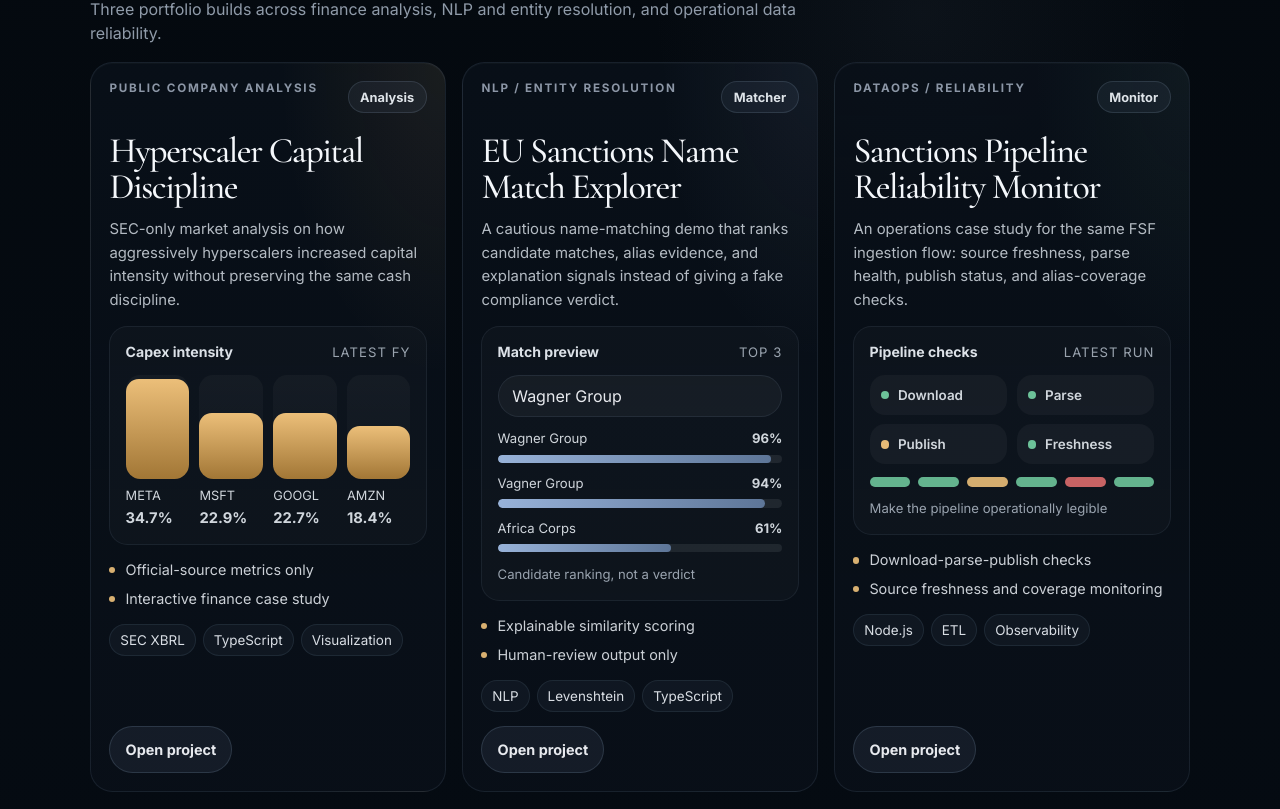
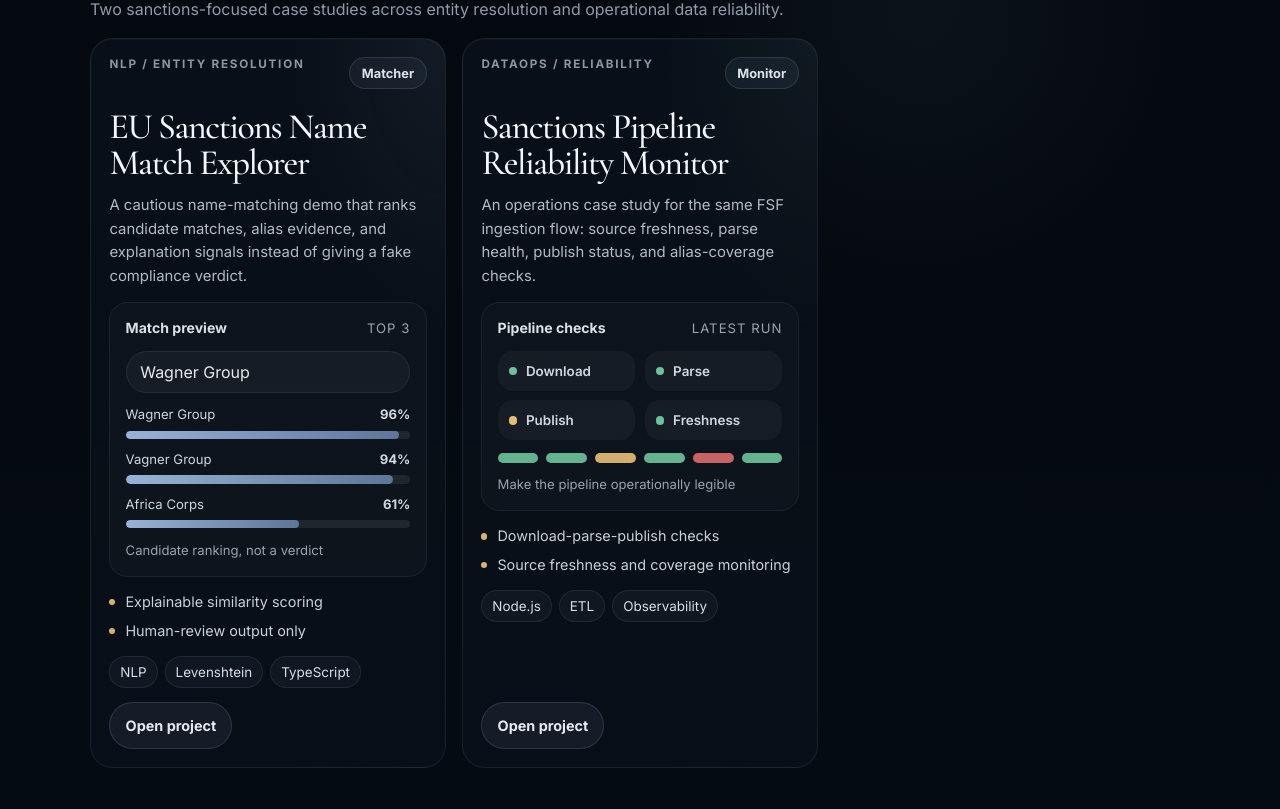
Before and after one commit to jczx/portfolio, a React (Vite) app: page / in a window 1280 px wide. Shown: the part 1071-1880 px from the top of the page. Built offline with nearby package versions, Linux system fonts and the light colour scheme.

Commit message:
Keep only sanctions projects on homepage

```diff
--- a/src/data/portfolioProjects.ts
+++ b/src/data/portfolioProjects.ts
@@ -14,21 +14,6 @@ export type PortfolioProject = {
 
 export const portfolioProjectsByLanguage: Record<Language, PortfolioProject[]> = {
   en: [
-    {
-      eyebrow: "Public Company Analysis",
-      status: "Analysis",
-      title: "Hyperscaler Capital Discipline",
-      summary:
-        "SEC-only market analysis on how aggressively hyperscalers increased capital intensity without preserving the same cash discipline.",
-      highlights: [
-        "Official-source metrics only",
-        "Interactive finance case study",
-      ],
-      tech: ["SEC XBRL", "TypeScript", "Visualization"],
-      actionLabel: "Open project",
-      href: "?case=hyperscaler-capital-discipline",
-      tone: "finance",
-    },
     {
       eyebrow: "NLP / Entity Resolution",
       status: "Matcher",
@@ -62,21 +47,6 @@ export const portfolioProjectsByLanguage: Record<Language, PortfolioProject[]> =
   ],
   de: [
     {
-      eyebrow: "Public-Company-Analyse",
-      status: "Analyse",
-      title: "Kapitaldisziplin bei Hyperscalern",
-      summary:
-        "SEC-basierte Marktanalyse dazu, wie stark Hyperscaler ihre Kapitalintensität erhöht haben, ohne dieselbe Cash-Disziplin zu bewahren.",
-      highlights: [
-        "Nur offizielle Kennzahlen",
-        "Interaktive Finanz-Fallstudie",
-      ],
-      tech: ["SEC XBRL", "TypeScript", "Visualisierung"],
-      actionLabel: "Projekt öffnen",
-      href: "?case=hyperscaler-capital-discipline",
-      tone: "finance",
-    },
-    {
       eyebrow: "NLP / Entity Resolution",
       status: "Matcher",
       title: "EU-Sanktionslisten Name Match Explorer",
--- a/src/i18n/content.ts
+++ b/src/i18n/content.ts
@@ -124,7 +124,7 @@ export const copyByLanguage: Record<Language, Copy> = {
     projects: {
       title: "Projects",
       lead:
-        "Three portfolio builds across finance analysis, NLP and entity resolution, and operational data reliability.",
+        "Two sanctions-focused case studies across entity resolution and operational data reliability.",
       sourceLabel: "Data basis",
       outputLabel: "Output",
       methodsLabel: "What it proves",
@@ -275,7 +275,7 @@ export const copyByLanguage: Record<Language, Copy> = {
     projects: {
       title: "Projekte",
       lead:
-        "Drei Portfolio-Projekte aus Finanzanalyse, NLP und Entity Resolution sowie operativer Datenzuverlässigkeit.",
+        "Zwei sanktionsbezogene Fallstudien zu Entity Resolution und operativer Datenzuverlässigkeit.",
       sourceLabel: "Datenbasis",
       outputLabel: "Ausgabe",
       methodsLabel: "Was das Projekt zeigt",
```
